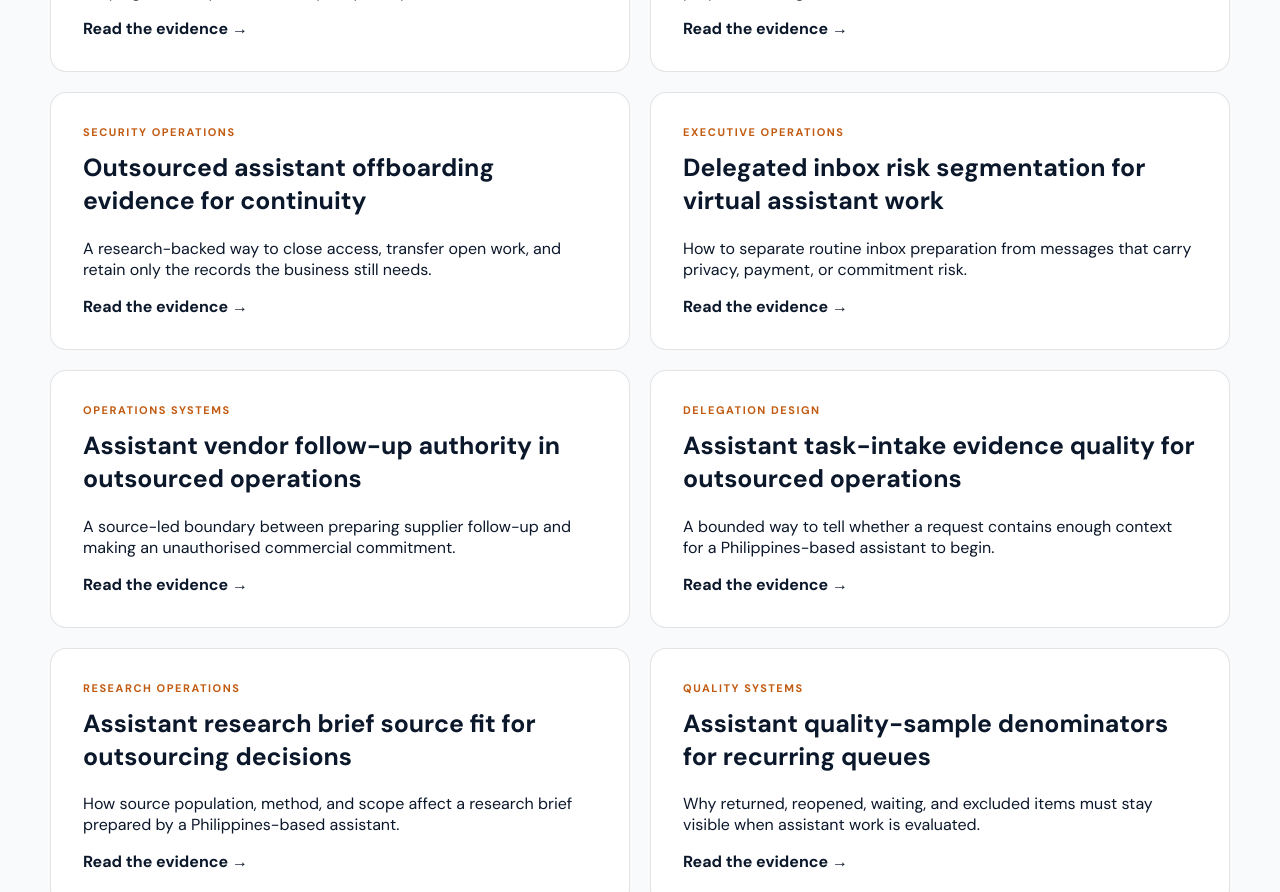
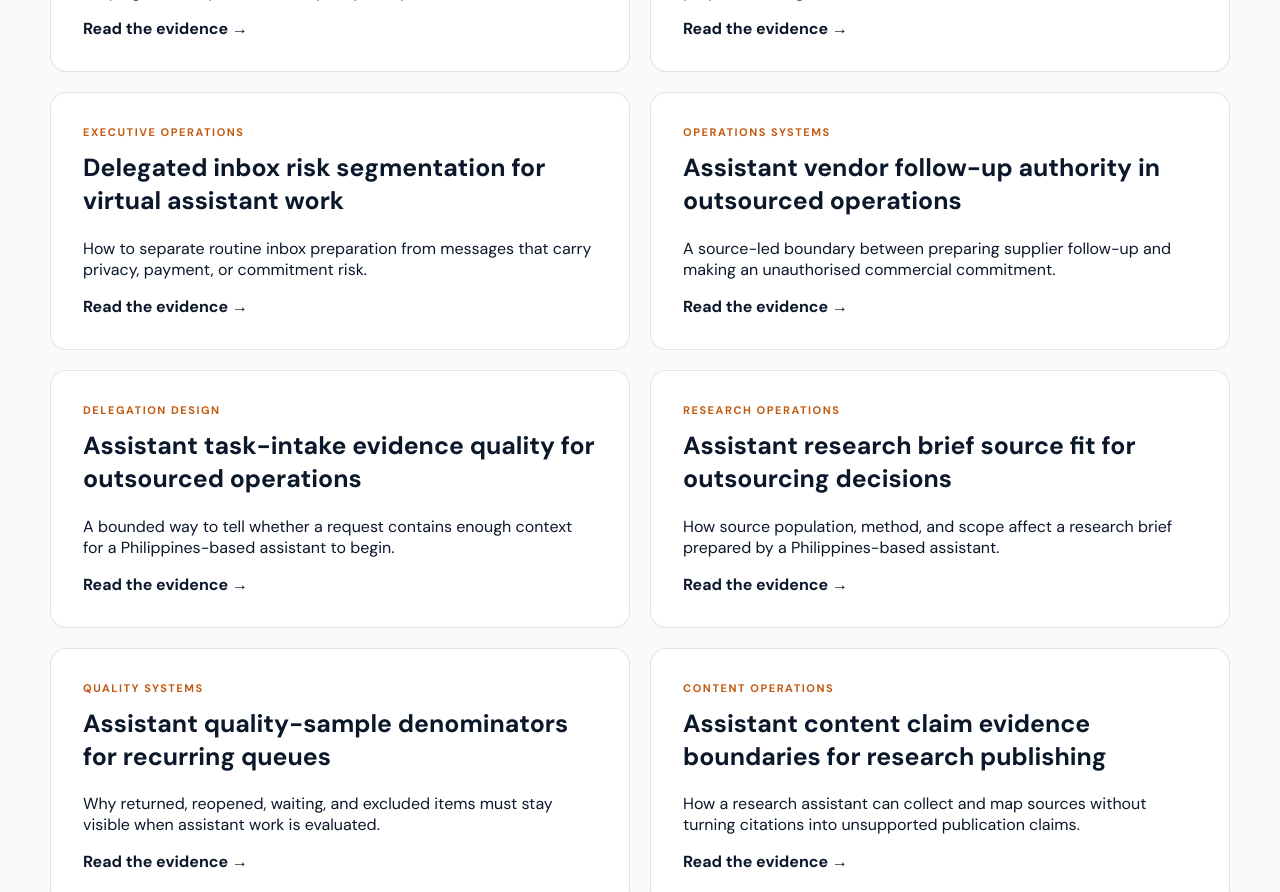
Before and after one commit to coolifystealthagents/outsourcingassistant, a Next.js app: page /research in a window 1280 px wide. Shown: the part 980-1872 px from the top of the page. Built offline with nearby package versions, Linux system fonts and the light colour scheme.

Commit message:
content: enforce August 17 research deficit

```diff
--- a/app/research-batch-2026-08-17.ts
+++ b/app/research-batch-2026-08-17.ts
@@ -44,5 +44,4 @@ export const researchBatch20260817: readonly ResearchPost[] = [
   makePost({ slug: 'assistant-vendor-follow-up-authority', published: '2026-08-17', title: 'Assistant vendor follow-up authority in outsourced operations', excerpt: 'A source-led boundary between preparing supplier follow-up and making an unauthorised commercial commitment.', cluster: 'Operations systems', stat: 'Contacting a supplier and changing an obligation are different authorities', question: 'Where should a vendor follow-up assistant stop when a supplier asks for a commitment?', finding: 'The assistant can verify status and prepare options, while price, terms, payment, and acceptance decisions need an authorised owner.', distinction: 'Persistence improves visibility only when the escalation line prevents accidental promises.', scenario: 'A supplier asks the assistant to approve a substitute item and accept a revised delivery condition.', measure: 'follow-ups by status, exception type, and owner decision time', boundary: 'This is not procurement, contract, or legal advice and cannot approve a supplier relationship.', related: ['vendor-follow-up-authority-limits', 'vendor-contact-verification', 'vendor-follow-up-source-checks'] }),
   makePost({ slug: 'assistant-content-claim-evidence-boundaries', published: '2026-08-17', title: 'Assistant content claim evidence boundaries for research publishing', excerpt: 'How a research assistant can collect and map sources without turning citations into unsupported publication claims.', cluster: 'Content operations', stat: 'A citation supports a claim only within the source’s actual scope', question: 'How should a content team separate source collection, claim drafting, and publication approval?', finding: 'Claim provenance is strongest when the exact source passage, interpretation, limitation, and approver remain connected.', distinction: 'Adding citations after drafting does not repair a thesis that the evidence never addressed.', scenario: 'An assistant finds a security standard and drafts a guarantee about the safety of outsourced work.', measure: 'claims with direct source mapping, limitations, and review decisions', boundary: 'This does not replace subject-matter review for legal, medical, financial, or security claims.', related: ['content-claim-escalation-rules', 'research-claim-review-queue', 'content-research-source-traceability'] }),
   makePost({ slug: 'assistant-quality-sample-denominators', published: '2026-08-17', title: 'Assistant quality-sample denominators for recurring queues', excerpt: 'Why returned, reopened, waiting, and excluded items must stay visible when assistant work is evaluated.', cluster: 'Quality systems', stat: 'A quality rate is meaningful only when its population and exclusions are explicit', question: 'What should count in a quality sample for a recurring assistant queue?', finding: 'The denominator must describe the work that entered review, not only the items that passed cleanly.', distinction: 'A high pass rate can hide rework when failed or waiting items are removed before measurement.', scenario: 'A manager samples only completed CRM updates while returned records remain in a separate spreadsheet.', measure: 'items received, sampled, returned, reopened, and excluded with reasons', boundary: 'A sampling result is not a performance ranking or a guarantee of future accuracy.', related: ['queue-denominator-integrity', 'assistant-quality-sampling-plan', 'assistant-quality-scorecard'] }),
-  makePost({ slug: 'outsourced-assistant-offboarding-evidence', published: '2026-08-17', title: 'Outsourced assistant offboarding evidence for continuity', excerpt: 'A research-backed way to close access, transfer open work, and retain only the records the business still needs.', cluster: 'Security operations', stat: 'Offboarding is both an access event and a continuity handoff', question: 'What evidence shows that a remote assistant’s access was closed without losing necessary work?', finding: 'A defensible closeout links each account and active task to an action, owner, timestamp, and follow-up check.', distinction: 'Disabling one login is not the same as reviewing forwarding rules, shared links, tokens, and open queues.', scenario: 'A support assistant leaves while customer cases, delegated inbox rules, and a shared folder remain active.', measure: 'accounts closed, sessions revoked, work transferred, and residual access checks', boundary: 'The evidence pattern does not determine retention periods or employment obligations.', related: ['outsourced-access-offboarding-runbook', 'secure-offboarding-checklist', 'access-review-cadence'] }),
 ];
```
